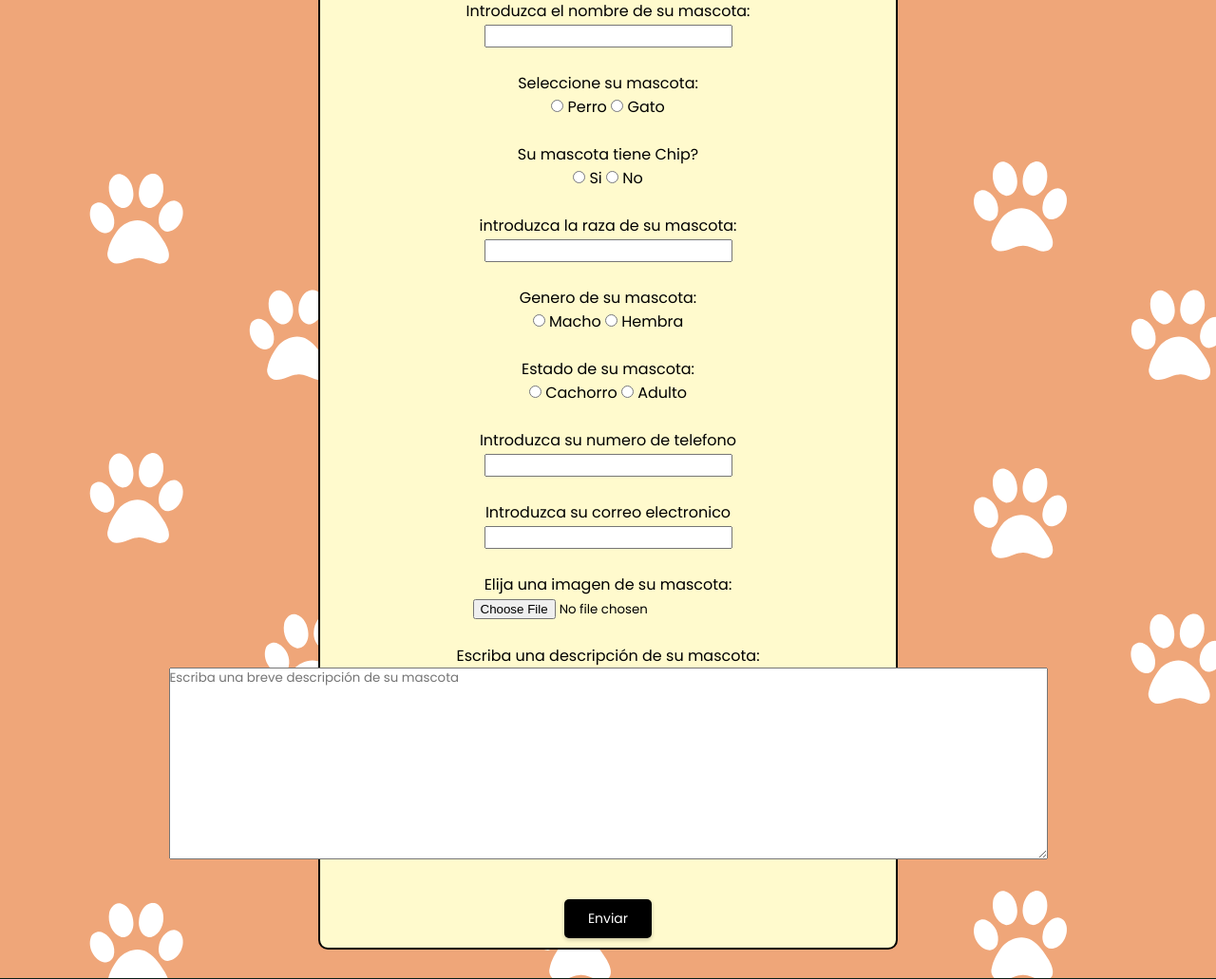
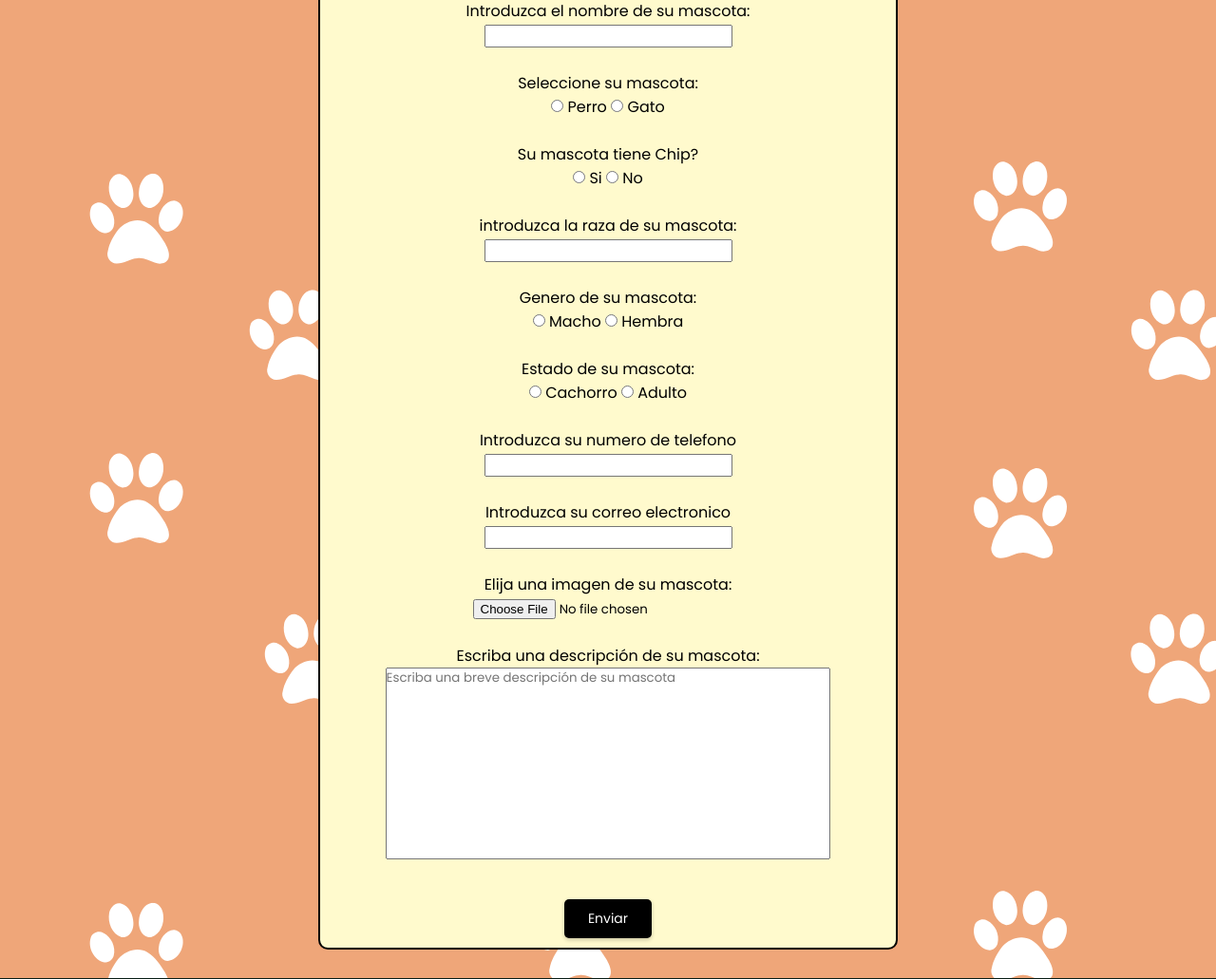
Before and after one commit to irenecg01/proyecto-, a PHP site: page /dar_logueado.php in a window 1280 px wide. Shown: the part 675-1706 px from the top of the page at 95% size. Run offline with PHP 8.4, Linux system fonts and the light colour scheme.

Commit message:
textarea tamaño fijo

```diff
--- a/ProyectoNoDual-main/css/style.css
+++ b/ProyectoNoDual-main/css/style.css
@@ -3,6 +3,14 @@
 :root {
   --color-verde-1: #fff;
 }
+
+#descripcion{
+  resize: none;
+  width: 80%;
+}
+
+
+
 
 * {
   box-sizing: border-box;
--- a/ProyectoNoDual-main/fragment/dar_logueado.html
+++ b/ProyectoNoDual-main/fragment/dar_logueado.html
@@ -58,7 +58,8 @@
             <label for="">Elija una imagen de su mascota:</label><br>
             <input type="file" id="imagen" name="imagen" accept="image/*" required><br><br>
             <label for="">Escriba una descripción de su mascota:</label><br>
-            <textarea id="descripcion" placeholder="Escriba una breve descripción de su mascota" name="descripcion" cols="80" rows="10" required></textarea><br><br>
+            <textarea id="descripcion" placeholder="Escriba una breve descripción de su mascota" name="descripcion" cols="80" rows="10" required></textarea>
+            <br><br>
 
             <input type="submit" class="btnEnviar" value="Enviar">
         </form>
```
